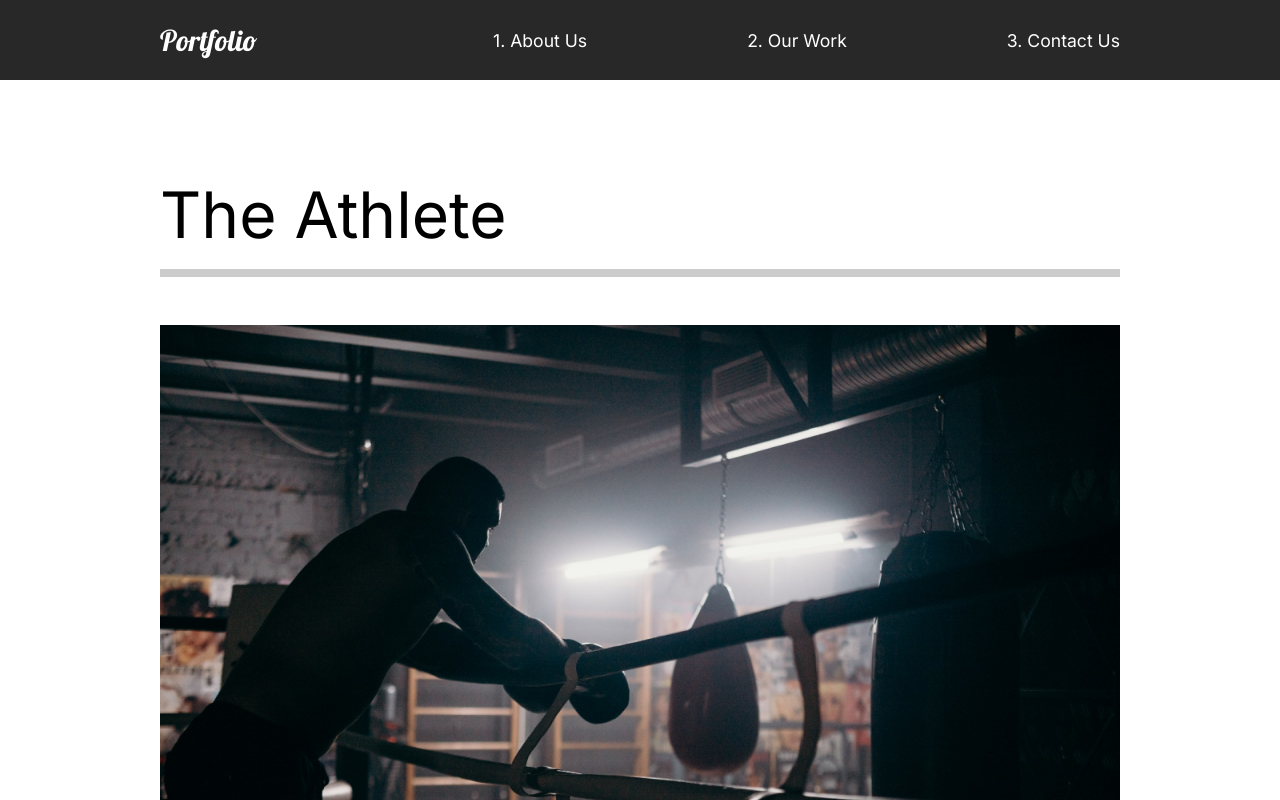
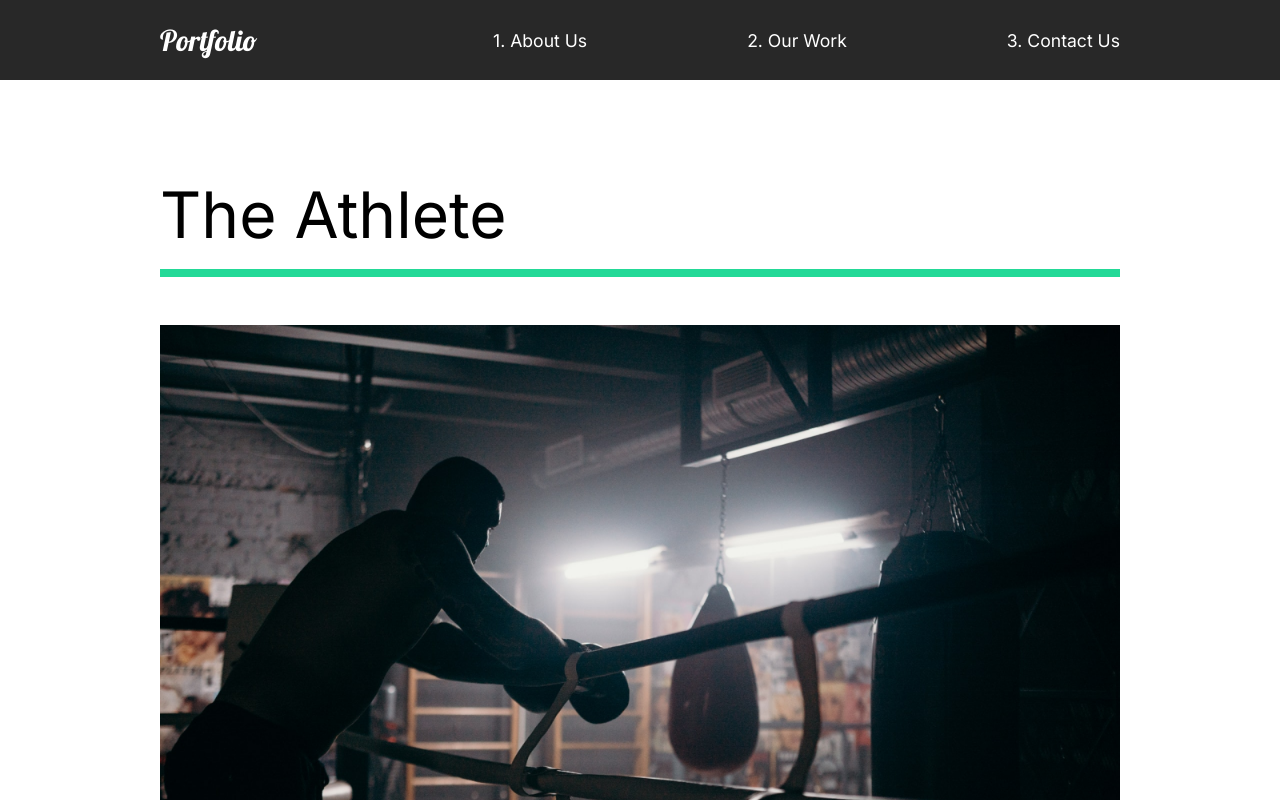
Before and after one commit to hakan-art/capture, a React (Create React App) app: page /work in a window 1280 px wide. Shown: the top 800 px of the page. Built offline with nearby package versions, Linux system fonts and the light colour scheme.

Commit message:
14. Our Work Animation

```diff
--- a/src/animation.js
+++ b/src/animation.js
@@ -7,7 +7,7 @@
         opacity: 1,
         y: 0,
         transition: {
-            duration: 1,
+            duration: .5,
             when: "beforeChildren",
             staggerChildren: 0.25,
         },
@@ -15,7 +15,7 @@
     },
     exit: {
         opacity: 0,
-        y: 300,
+        y: 100,
         transition: { duration: .5 },
     }
 };
@@ -36,4 +36,21 @@
     hidden: { scale: 1.5, opacity: 0 }, show: {
         scale: 1, opacity: 1, transition: { duration: 0.75, ease: 'easeOut' }
     }
+};
+
+export const lineAnim = {
+    hidden: { width: '0%' },
+    show: {
+        width: "100%",
+        transition: { duration: 1 }
+    }
+};
+
+export const slider = {
+    hidden: { x: '-130%', skew: '45deg' },
+    show: { x: '100%', skew: '0deg', transition: { duration: 1, ease: 'easeOut' } }
 }
+
+export const sliderContainer = {
+    hidden: { opacity: 1 }, show: { opacity: 1, transition: { staggerChildren: 0.15, ease: 'easeOut' } }
+}
--- a/src/pages/OurWork.js
+++ b/src/pages/OurWork.js
@@ -8,16 +8,25 @@
 
 //Animation
 import { motion } from "framer-motion"
-import { pageAnimation } from "../animation"
+import { pageAnimation, fade, photoAnim, lineAnim, slider, sliderContainer } from "../animation"
+
 
 const OurWork = () => {
     return (
         <Work style={{ background: '#fff' }} exit="exit" variants={pageAnimation} initial="hidden" animate="show">
+            <motion.div variants={sliderContainer}>
+                <Frame1 variants={slider}></Frame1>
+                <Frame2 variants={slider}></Frame2>
+                <Frame3 variants={slider}></Frame3>
+                <Frame4 variants={slider}></Frame4>
+            </motion.div>
             <Movie>
-                <h2>The Athlete</h2>
-                <div className="line"></div>
+                <motion.h2 variants={fade}>The Athlete</motion.h2>
+                <motion.div variants={lineAnim} className="line"></motion.div>
                 <Link to="/work/the-athlete">
-                    <img src={athlete} alt="athlete" />
+                    <Hide>
+                        <motion.img variants={photoAnim} src={athlete} alt="athlete" />
+                    </Hide>
                 </Link>
             </Movie>
 
@@ -54,7 +63,7 @@
 padding-bottom: 10rem;
 .line{
     height: .5rem;
-    background: #cccccc;
+    background: #23d997;
     margin-bottom:3rem;
 }
 img{
@@ -62,6 +71,32 @@
     height: 70vh;
     object-fit: cover;
 }
-`
+`;
+
+const Hide = styled.div`
+overflow: hidden;
+`;
+//Frame Animation
+const Frame1 = styled(motion.div)`
+position: fixed;
+left: 0;
+top: 10%;
+width: 100%;
+height: 100vh;
+background: #fffebf;
+z-index: 2;
+`;
+const Frame2 = styled(Frame1)`
+background: #ff8efb;
+`;
+
+const Frame3 = styled(Frame1)`
+background: #8ed2ff;
+`;
+const Frame4 = styled(Frame1)`
+background: #8effa0;
+`;
+
+
 
 export default OurWork;
```
Also changed, not shown: 1 other file (tests, documents, lock files or other folders).
